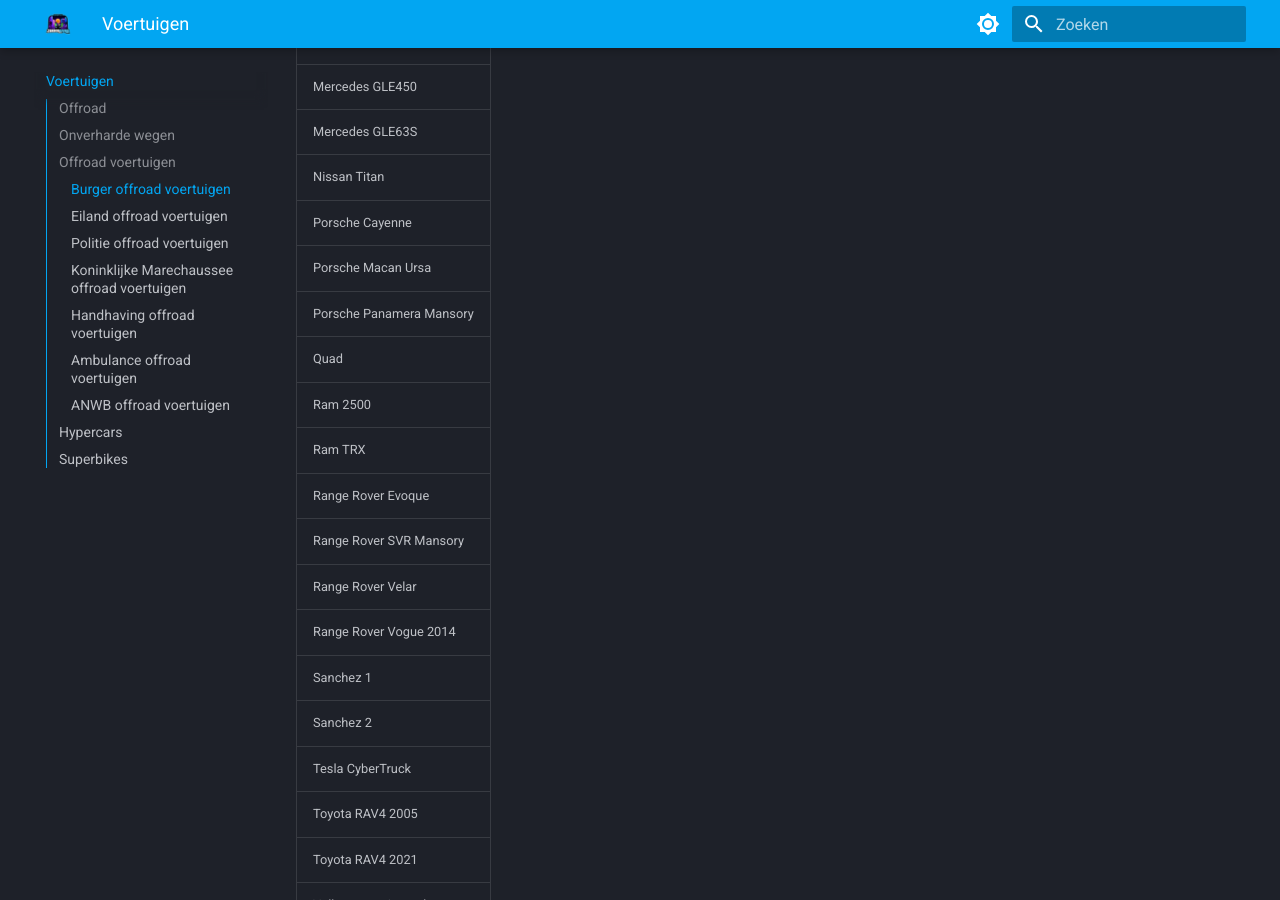
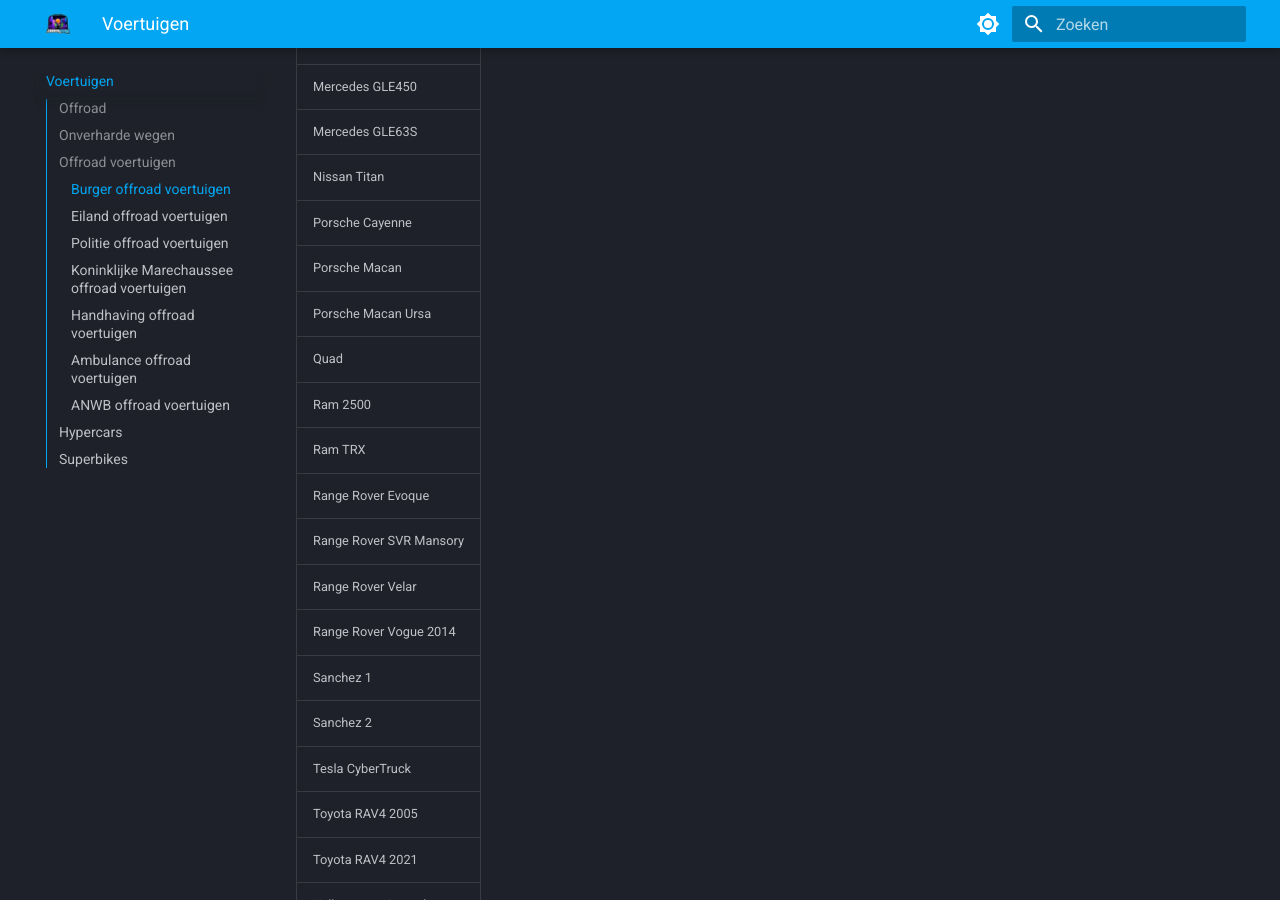
Before and after one commit to ZuiderStad-RP/regels, an MkDocs documentation site: the page built from docs/voertuigen.md, in a window 1280 px wide and 900 px high, scrolled down 2064 px. Built offline with MkDocs 1.6.1 and Material for MkDocs 9.7.7, drawn with Linux system fonts in a browser that asks for light colours.

Commit message:
Update voertuigen.md
Fout in offroad lijst aangepast

```diff
--- a/docs/voertuigen.md
+++ b/docs/voertuigen.md
@@ -44,8 +44,8 @@
  <tr><td>Mercedes GLE63S</td></tr>
  <tr><td>Nissan Titan</td></tr>
  <tr><td>Porsche Cayenne</td></tr>
+ <tr><td>Porsche Macan</td></tr>
  <tr><td>Porsche Macan Ursa</td></tr>
- <tr><td>Porsche Panamera Mansory</td></tr>
  <tr><td>Quad</td></tr>
  <tr><td>Ram 2500</td></tr>
  <tr><td>Ram TRX</td></tr>
```
